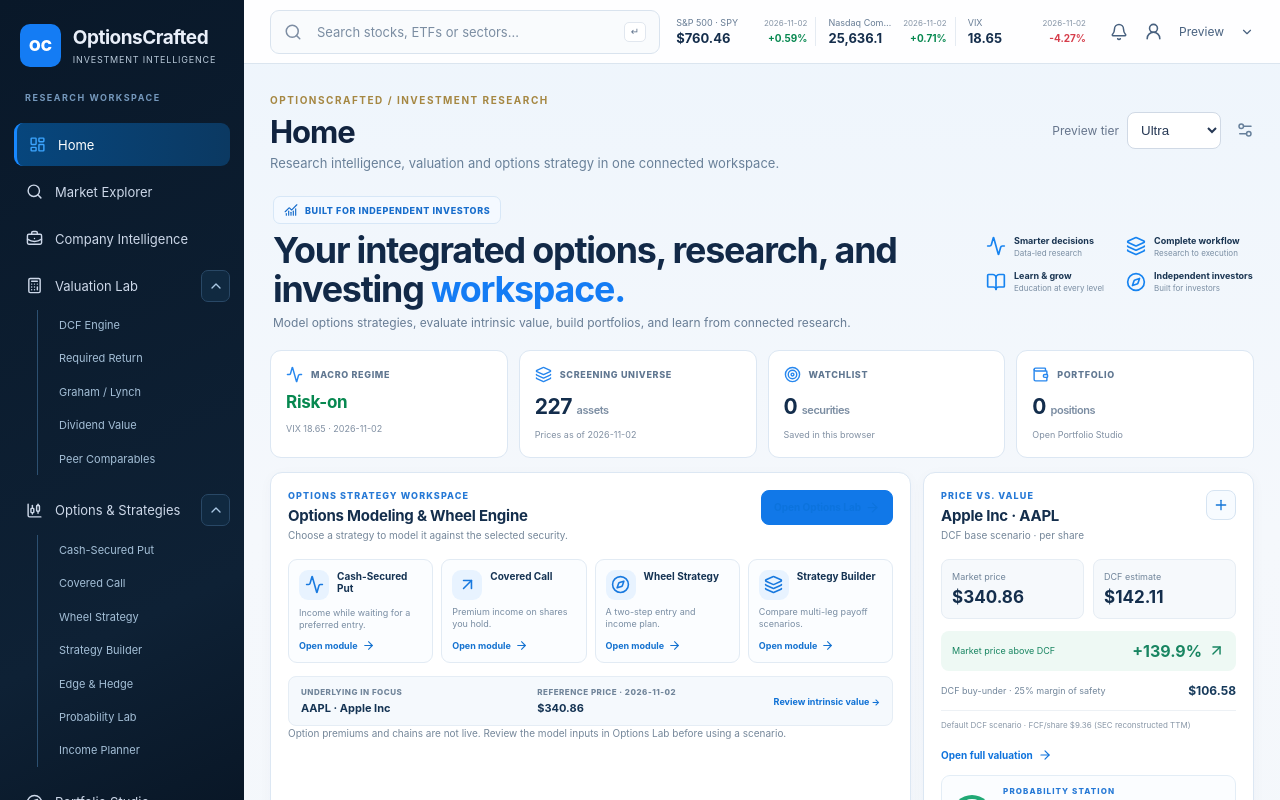
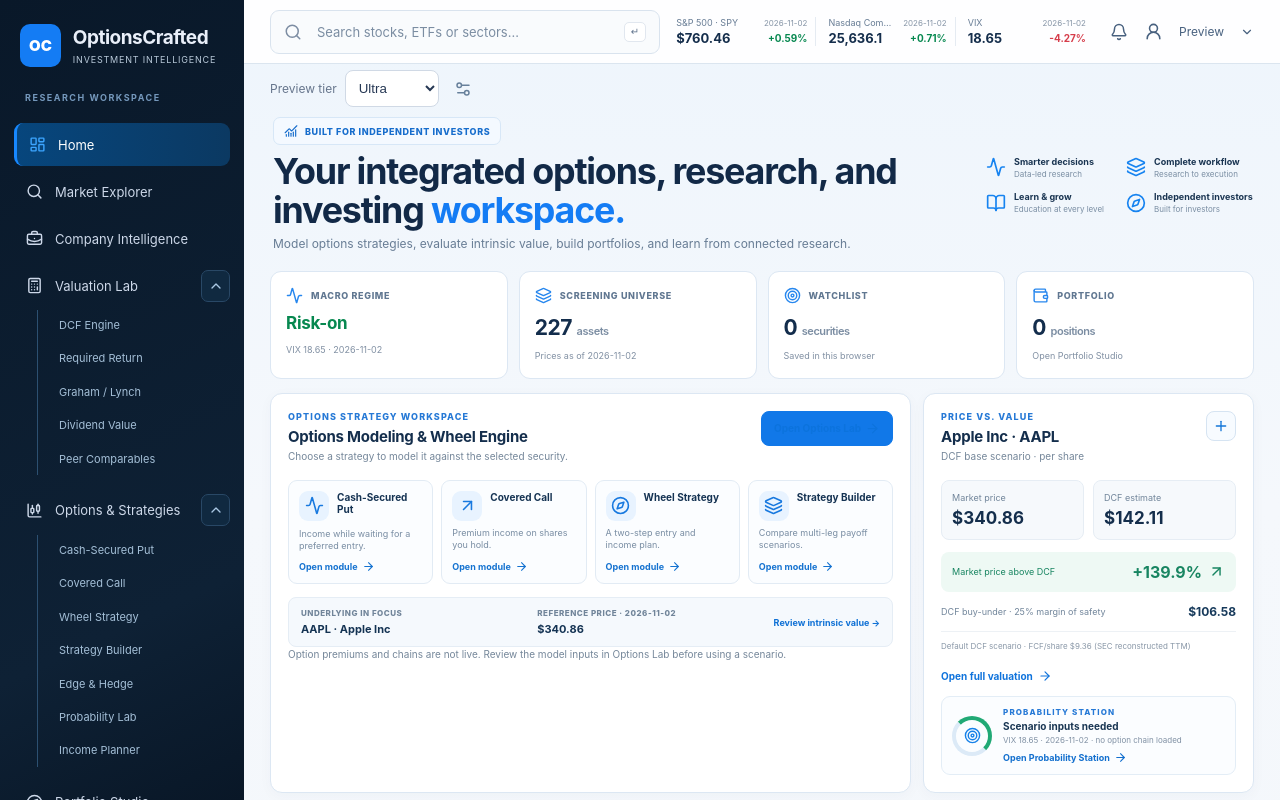
Before and after one commit to piergiorgiorocchini-maker/optioncrafted-tools-demo, a React (Vite) app in the folder platform-app/: page / in a window 1280 px wide. Shown: the top 800 px of the page. Built offline with nearby package versions, Linux system fonts and the light colour scheme.

Commit message:
Remove redundant title row from home

```diff
--- a/platform-app/src/styles.css
+++ b/platform-app/src/styles.css
@@ -141,3 +141,8 @@ html,body,#root{min-width:320px;max-width:100%}body{overflow-x:hidden}main,.dash
 
 /* Keep the main column aligned to the top of the viewport. */
 .shell>main{margin:0 auto}
+
+
+/* The Home mockup uses its welcome headline as the page title. */
+.terminal-heading-home{min-height:38px;padding:6px 0 2px}
+.terminal-heading-home>div:first-child{display:none}
```
